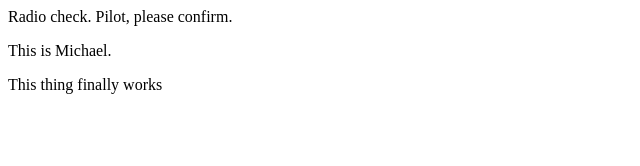
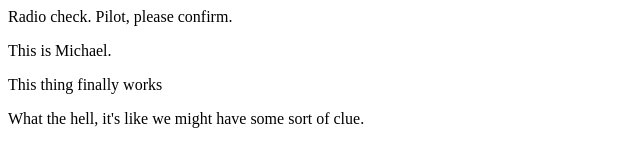
Before and after one commit to millsron/communication-log, a plain HTML site: page index.html in a window 1280 px wide. Shown: the whole page, without its empty margins (0-640 px from the left). Drawn offline with Linux system fonts and the light colour scheme.

Commit message:
Can we possibly have a sense of this thing?

```diff
--- a/index.html
+++ b/index.html
@@ -5,5 +5,7 @@
    <p>This is Michael.</p>
 
    <p>This thing finally works</p>
+
+   <p>What the hell, it's like we might have some sort of clue.</p>
 </body>
 </html>
```
